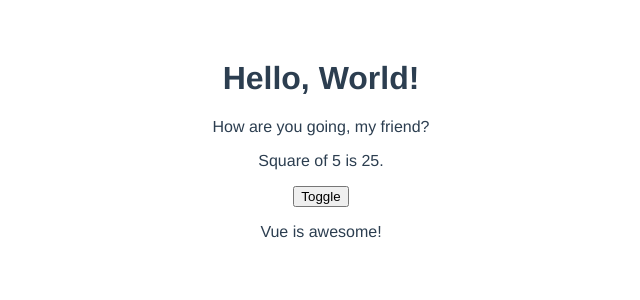
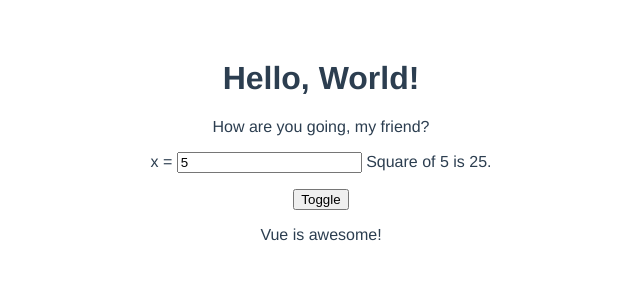
Before and after one commit to ChaoticRoman/vue-getting-started, a Vue app: page / in a window 1280 px wide. Shown: the top 300 px of the page, without its empty margins (319-959 px from the left). Built offline with nearby package versions, Linux system fonts and the light colour scheme.

Commit message:
More examples of reactivity

```diff
--- a/src/App.vue
+++ b/src/App.vue
@@ -15,6 +15,7 @@ const computed_example = computed(() => {
     <h1>Hello, World!</h1>
     {{ greeting }}
     <p />
+    x = <input v-model="x" />
     Square of {{ x }} is {{ computed_example }}.
     <p />
     <button @click="awesome = !awesome">Toggle</button>
```
